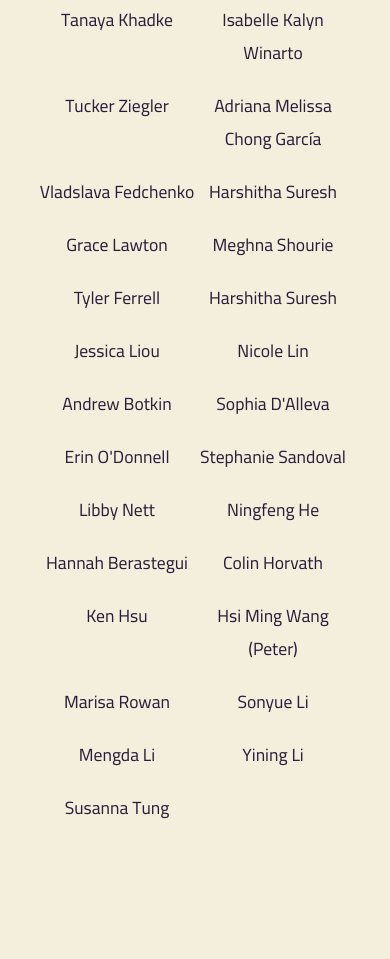
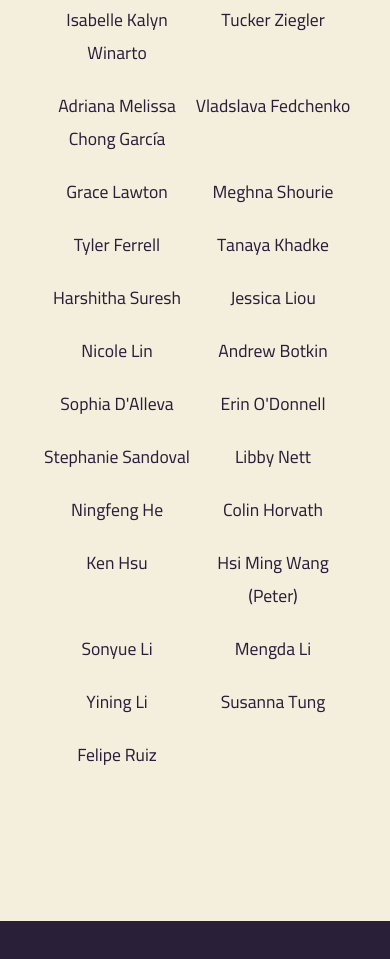
Before and after one commit to ndrewgood/scad-comotion-2022, a Gatsby site: page /team in a window 390 px wide. Shown: the part 4800-5759 px from the top of the page. Built offline with nearby package versions, Linux system fonts and the light colour scheme; Gatsby itself is replaced by a stand-in of ours; a web font is replaced by a local one.

Commit message:
volunteer update and responsiveness changes

```diff
--- a/src/pages/team.js
+++ b/src/pages/team.js
@@ -475,12 +475,6 @@ const TeamPage = (props) => {
 
     const volunteerList = [
         {
-            name: "Tanaya Khadke",
-            role: "",
-            port: "www.behance.net/tanayakhadke",
-            color: "blue"
-        },
-        {
             name: "Isabelle Kalyn Winarto",
             role: "",
             port: "byisabellek.com",
@@ -504,12 +498,6 @@ const TeamPage = (props) => {
             color: "blue"
         },
         {
-            name: "Harshitha Suresh",
-            role: "",
-            port: "shadeyartist.com/",
-            color: "blue"
-        },
-        {
             name: "Grace Lawton",
             role: "",
             port: "gracelawtondesign.com",
@@ -524,6 +512,13 @@ const TeamPage = (props) => {
         {
             name: "Tyler Ferrell",
             role: "",
+            port: "www.tydeferrell.com",
+            color: "blue"
+        },
+        {
+            name: "Tanaya Khadke",
+            role: "",
+            port: "www.behance.net/tanayakhadke",
             color: "blue"
         },
         {
@@ -564,6 +559,7 @@ const TeamPage = (props) => {
         {
             name: "Stephanie Sandoval",
             role: "",
+            port: "www.behance.net/stephvsandoval",
             color: "blue"
         },
         {
@@ -576,12 +572,6 @@ const TeamPage = (props) => {
             name: "Ningfeng He",
             role: "",
             port: "feng.squarespace.com",
-            color: "blue"
-        },
-        {
-            name: "Hannah Berastegui",
-            role: "",
-            port: "www.hannahberastegui.com",
             color: "blue"
         },
         {
@@ -600,12 +590,6 @@ const TeamPage = (props) => {
             name: "Hsi Ming Wang (Peter)",
             role: "",
             port: "hsimingwang.myportfolio.com/home",
-            color: "blue"
-        },
-        {
-            name: "Marisa Rowan",
-            role: "",
-            port: "www.marisarowan.com/",
             color: "blue"
         },
         {
@@ -628,6 +612,12 @@ const TeamPage = (props) => {
         {
             name: "Susanna Tung",
             role: "",
+            color: "blue"
+        },
+        {
+            name: "Felipe Ruiz",
+            role: "",
+            port: "www.behance.net/piperuiz",
             color: "blue"
         },
 
--- a/src/styles/hero.scss
+++ b/src/styles/hero.scss
@@ -25,6 +25,11 @@ $nav-height: 80px;
       max-width: 95vw;
       // min-height: 95v
       transition-timing-function: cubic-bezier(0.770, 0.000, 0.175, 1.000); /* easeInOutQuart */
+      @media only screen and (min-width: 1100px) {
+        @media only screen and (min-height: 1100px) {
+          max-width: 75vw;
+        }
+      }
     }
     img {
       opacity: 0;
@@ -37,6 +42,7 @@ $nav-height: 80px;
     @media only screen and (max-width: 600px) {
       perspective: 800px;
     }
+
 
 }
 
```
